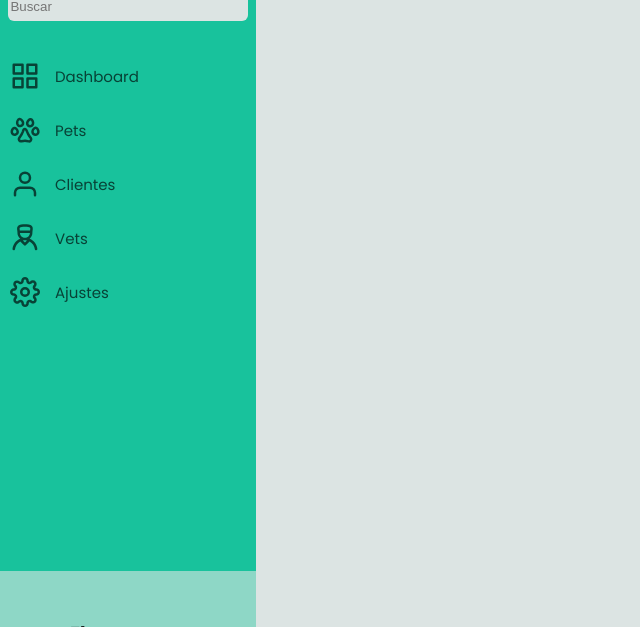
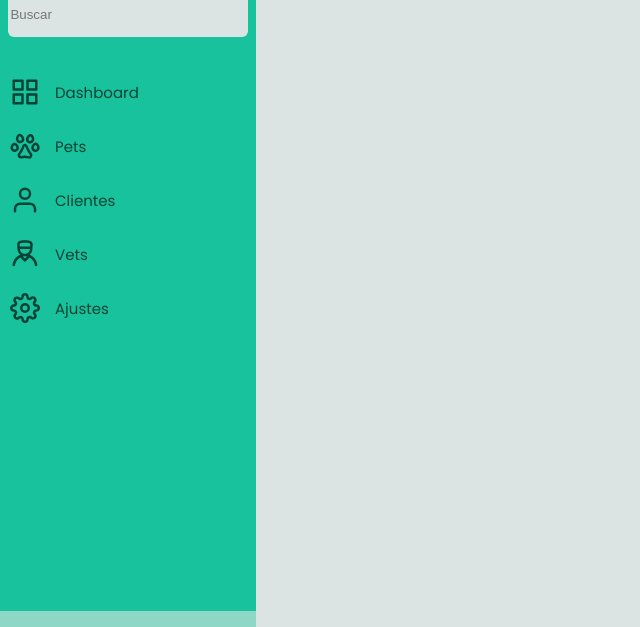
Before and after one commit to ezequielsousabr/Rocketseat, a plain HTML site: page sidebar/index.html in a window 1280 px wide. Shown: the part 69-696 px from the top of the page, without its empty margins (0-640 px from the left). Drawn offline with Linux system fonts and the light colour scheme.

Commit message:
Alterando tamanho da barra pesquisa
Alteração no tamanho da barra de pesquisa, criação do arquivo .js, diminuição da area de login logout do usuário.

```diff
--- a/sidebar/css/default.css
+++ b/sidebar/css/default.css
@@ -38,7 +38,7 @@ ul li{
 
 .sidebar{
     display: grid;
-    grid-template-rows: auto 1fr 20%;
+    grid-template-rows: auto 1fr 15%;
     background: var(--green);
     width: 100%;
     height: 100vh;
@@ -121,7 +121,7 @@ ul li{
     outline: none;
     border: none;
     width: 100%;
-    height: 30px;
+    height: 46px;
     padding: 1% 1%;
     color: var(--text-green);
     border-radius: 6px;
--- a/sidebar/index.html
+++ b/sidebar/index.html
@@ -75,5 +75,6 @@
             </div>
         </div>
     </div>
+    <script src="/js/main.js"></script>
 </body>
 </html>
--- /dev/null
+++ b/sidebar/js/main.js
@@ -0,0 +1,3 @@
+const documento = document.getElementsByClassName('dashboardgrid');
+
+console.log(documento)
```
